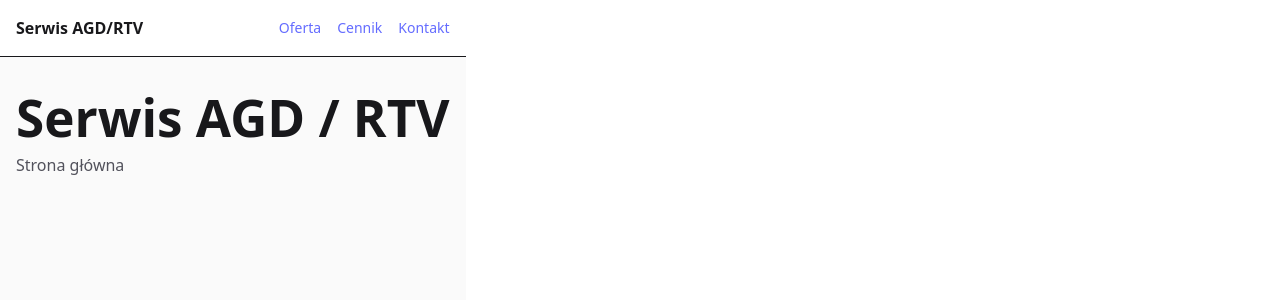
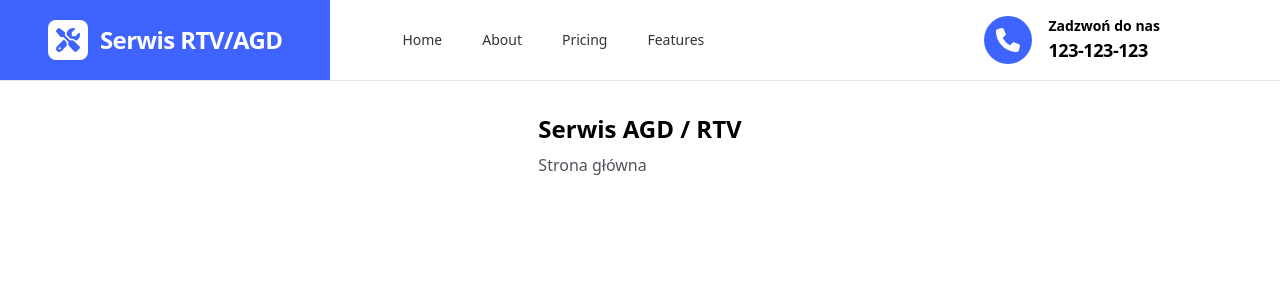
Before and after one commit to alpaqers/service_app, a React app in the folder frontend/: page / in a window 1280 px wide. Shown: the top 300 px of the page. Built offline with nearby package versions, Linux system fonts and the light colour scheme; the HTML template or start-up script is replaced by a standard one.

Commit message:
feat: header

```diff
--- a/frontend/package.json
+++ b/frontend/package.json
@@ -13,6 +13,7 @@
     "@tailwindcss/vite": "^4.1.18",
     "react": "^19.2.0",
     "react-dom": "^19.2.0",
+    "react-icons": "^5.5.0",
     "react-router-dom": "^7.12.0",
     "tailwindcss": "^4.1.18"
   },
--- /dev/null
+++ b/frontend/src/components/Header.jsx
@@ -0,0 +1,53 @@
+import React from "react";
+import { FaScrewdriverWrench, FaPhone } from "react-icons/fa6";
+
+export default function Header() {
+  return (
+    <header className="w-full border-b border-black/10 bg-white">
+      <div className="flex h-20 w-full">
+        {/* LEFT BRAND BLOCK */}
+        <div className="flex items-center gap-3 bg-[#3F63FF] px-12 text-white">
+          <div className="grid h-10 w-10 place-items-center rounded-lg bg-white">
+            <FaScrewdriverWrench className="h-6 w-6 text-[#3F63FF] " />
+          </div>
+
+          <span className="text-2xl font-semibold tracking-tight">
+            Serwis RTV/AGD
+          </span>
+        </div>
+
+        {/* RIGHT SIDE */}
+        <div className="flex flex-1 items-center pl-12">
+          <div className="mx-auto flex w-full max-w-7xl items-center justify-between px-6">
+            {/* NAV */}
+            <nav aria-label="Primary" className="flex items-center gap-10">
+              {["Home", "About", "Pricing", "Features"].map((label) => (
+                <a
+                  key={label}
+                  href="#"
+                  className="text-sm font-medium text-black/80 hover:text-black"
+                >
+                  {label}
+                </a>
+              ))}
+            </nav>
+
+            {/* CALL US */}
+            <div className="flex items-center gap-4 mr-24">
+            <div className="grid h-12 w-12 place-items-center rounded-full bg-[#3F63FF] text-white">
+                <FaPhone className="h-6 w-6" />
+              </div>
+
+              <div className="leading-tight">
+                <div className="text-sm font-semibold text-black">Zadzwoń do nas</div>
+                <div className="text-lg font-semibold tracking-tight text-black">
+                  123-123-123
+                </div>
+              </div>
+            </div>
+          </div>
+        </div>
+      </div>
+    </header>
+  );
+}
--- a/frontend/src/components/Layout.jsx
+++ b/frontend/src/components/Layout.jsx
@@ -1,17 +1,9 @@
+import Header from "./Header";
+
 export function Layout({ children }) {
     return (
-      <div className="min-h-screen bg-zinc-50 text-zinc-900">
-        <header className="border-b bg-white">
-          <div className="mx-auto max-w-6xl px-4 py-4 flex items-center justify-between">
-            <div className="font-semibold">Serwis AGD/RTV</div>
-
-            <nav className="flex gap-4 text-sm text-zinc-600">
-              <a href="#" className="hover:text-zinc-900">Oferta</a>
-              <a href="#" className="hover:text-zinc-900">Cennik</a>
-              <a href="#" className="hover:text-zinc-900">Kontakt</a>
-            </nav>
-          </div>
-        </header>
+      <div className="flex min-h-screen flex-col">
+        <Header />
 
         <main className="mx-auto max-w-6xl px-4 py-8">
           {children}
--- a/frontend/src/index.css
+++ b/frontend/src/index.css
@@ -1,70 +1 @@
 @import "tailwindcss";
-
-:root {
-  font-family: system-ui, Avenir, Helvetica, Arial, sans-serif;
-  line-height: 1.5;
-  font-weight: 400;
-
-  color-scheme: light dark;
-  color: rgba(255, 255, 255, 0.87);
-  background-color: #242424;
-
-  font-synthesis: none;
-  text-rendering: optimizeLegibility;
-  -webkit-font-smoothing: antialiased;
-  -moz-osx-font-smoothing: grayscale;
-}
-
-a {
-  font-weight: 500;
-  color: #646cff;
-  text-decoration: inherit;
-}
-a:hover {
-  color: #535bf2;
-}
-
-body {
-  margin: 0;
-  display: flex;
-  place-items: center;
-  min-width: 320px;
-  min-height: 100vh;
-}
-
-h1 {
-  font-size: 3.2em;
-  line-height: 1.1;
-}
-
-button {
-  border-radius: 8px;
-  border: 1px solid transparent;
-  padding: 0.6em 1.2em;
-  font-size: 1em;
-  font-weight: 500;
-  font-family: inherit;
-  background-color: #1a1a1a;
-  cursor: pointer;
-  transition: border-color 0.25s;
-}
-button:hover {
-  border-color: #646cff;
-}
-button:focus,
-button:focus-visible {
-  outline: 4px auto -webkit-focus-ring-color;
-}
-
-@media (prefers-color-scheme: light) {
-  :root {
-    color: #213547;
-    background-color: #ffffff;
-  }
-  a:hover {
-    color: #747bff;
-  }
-  button {
-    background-color: #f9f9f9;
-  }
-}
```
Also changed, not shown: 1 other file (tests, documents, lock files or other folders).
